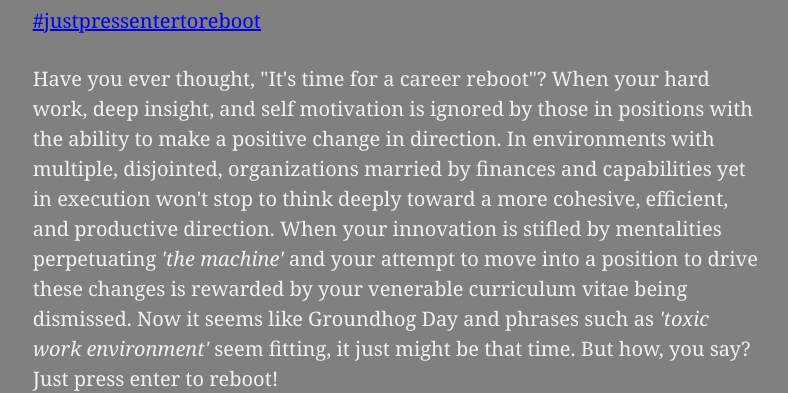
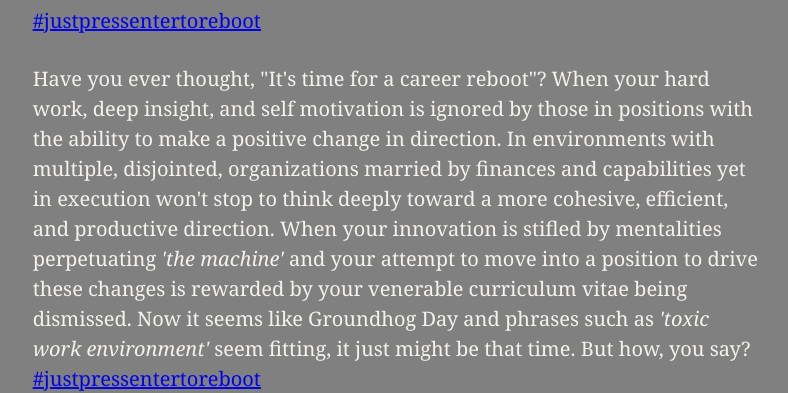
Before and after one commit to robrides/robrides.github.io, a website: page index.html in a window 1280 px wide. Shown: the part 408-801 px from the top of the page, without its empty margins (158-946 px from the left). Drawn offline with Linux system fonts and the light colour scheme.

Commit message:
adjusting justpressentertoreboot mentions

```diff
--- a/index.html
+++ b/index.html
@@ -41,8 +41,10 @@
       attempt to move into a position to drive these changes is rewarded by
       your venerable curriculum vitae being dismissed. Now it seems like
       Groundhog Day and phrases such as <em>'toxic work environment'</em> seem
-      fitting, it just might be that time. But how, you say?
-      Just press enter to reboot!</p>
+      fitting, it just might be that time. But how, you say?<a
+          href="https://twitter.com/search?l=&q=%23justpressentertoreboot&src=typd"
+          alt="twitter search #justpressentertoreboot" target="_blank">
+          #justpressentertoreboot</a></p>
 
 
 
```
